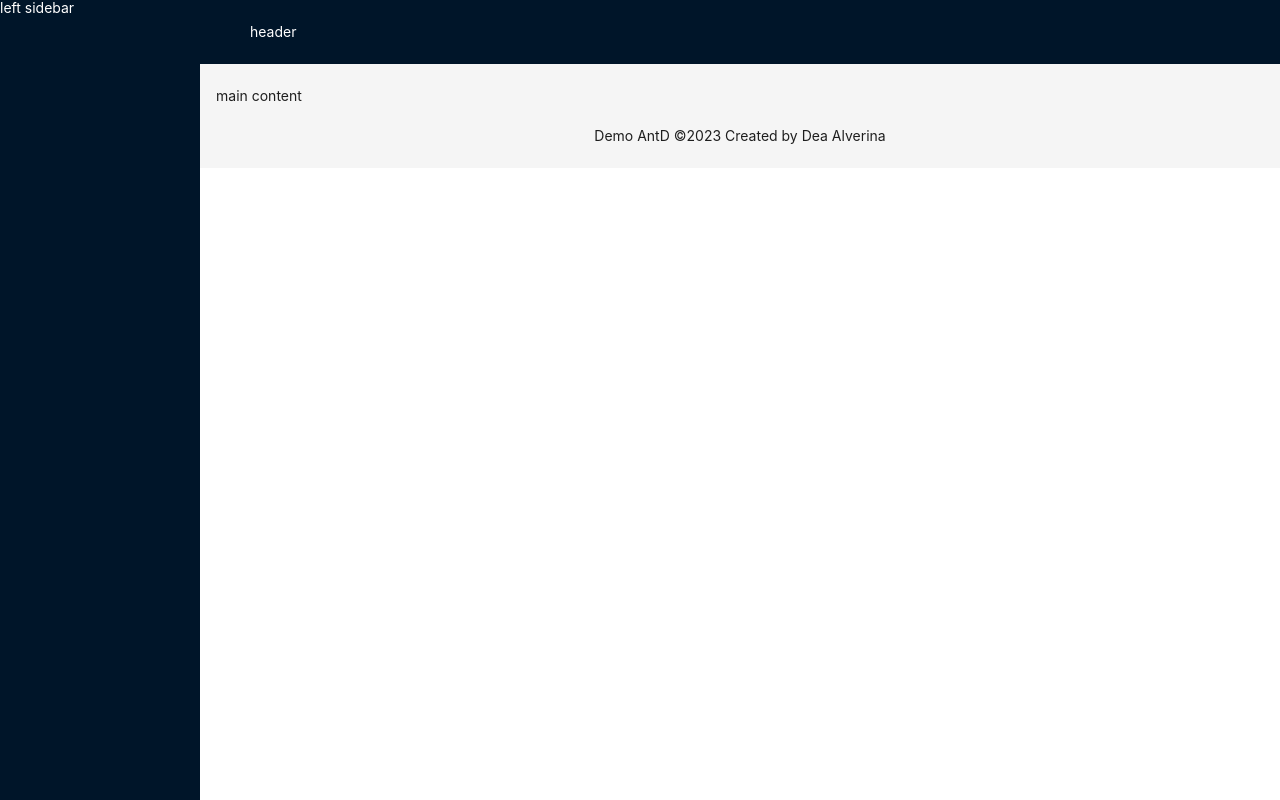
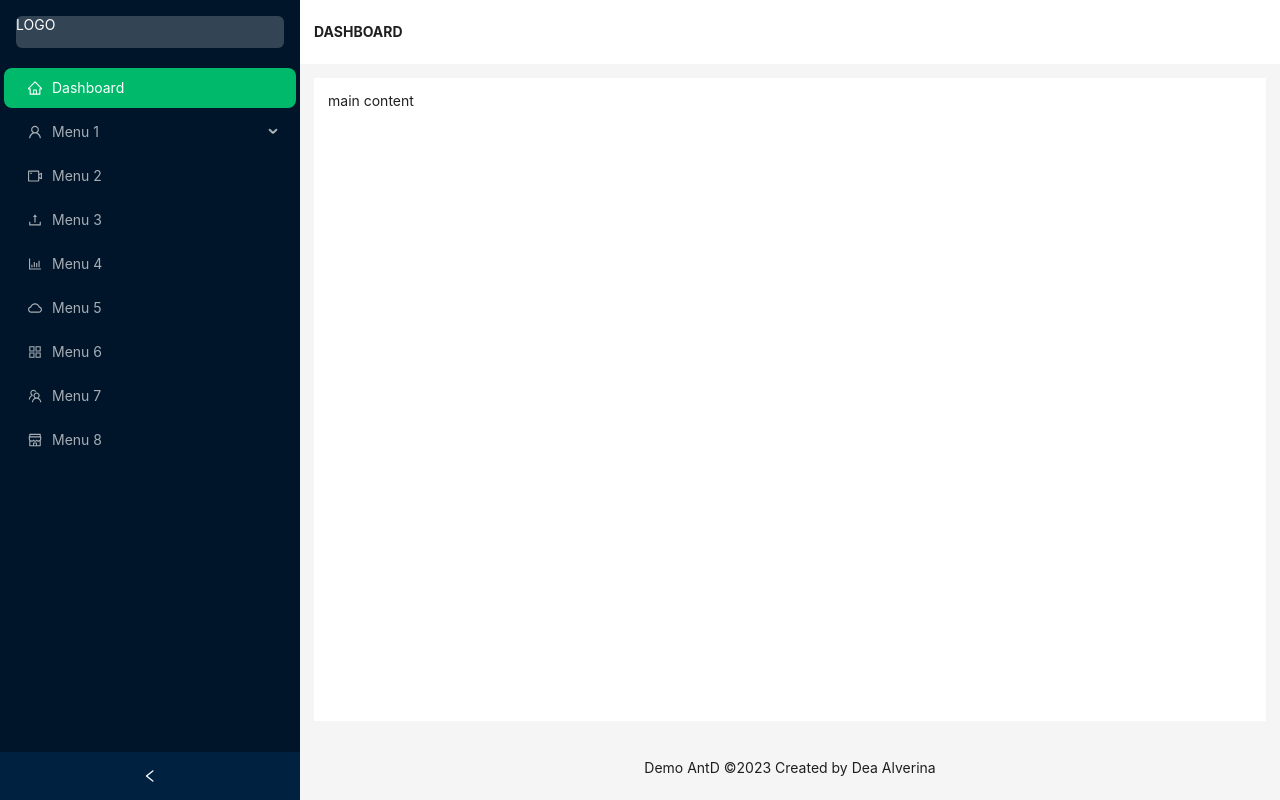
Before and after one commit to dealverina/antd-demo-ts, a React (Create React App) app: page / in a window 1280 px wide. Built offline with nearby package versions, Linux system fonts and the light colour scheme.

Commit message:
add menu on sidebar

```diff
--- a/src/App.css
+++ b/src/App.css
@@ -1,38 +1,8 @@
-.App {
-  text-align: center;
+.demo-logo-vertical {
+  height: 32px;
+  margin: 16px;
+  background: rgba(255, 255, 255, 0.2);
+  border-radius: 6px;
+  color: white;
+  textAlign: center;
 }
-
-.App-logo {
-  height: 40vmin;
-  pointer-events: none;
-}
-
-@media (prefers-reduced-motion: no-preference) {
-  .App-logo {
-    animation: App-logo-spin infinite 20s linear;
-  }
-}
-
-.App-header {
-  background-color: #282c34;
-  min-height: 100vh;
-  display: flex;
-  flex-direction: column;
-  align-items: center;
-  justify-content: center;
-  font-size: calc(10px + 2vmin);
-  color: white;
-}
-
-.App-link {
-  color: #61dafb;
-}
-
-@keyframes App-logo-spin {
-  from {
-    transform: rotate(0deg);
-  }
-  to {
-    transform: rotate(360deg);
-  }
-}
--- a/src/App.tsx
+++ b/src/App.tsx
@@ -1,34 +1,124 @@
-import { Layout } from 'antd';
-import React from 'react';
-import type { FC } from 'react';
-import 'antd/dist/reset.css';
-import './App.css';
+import React, { useState } from "react";
+import {
+  AppstoreOutlined,
+  BarChartOutlined,
+  CloudOutlined,
+  HomeOutlined,
+  ShopOutlined,
+  TeamOutlined,
+  UploadOutlined,
+  UserOutlined,
+  VideoCameraOutlined,
+} from "@ant-design/icons";
+import { Layout, Menu, theme } from "antd";
+import type { FC } from "react";
+import "./App.css";
+
+const { Header, Content, Footer, Sider } = Layout;
+
+export interface ItemInterface {
+  key: string;
+  icon?: any;
+  label: string;
+  children?: ItemInterface[];
+}
+
+const items: ItemInterface[] = [
+  {
+    key: "dashboard",
+    icon: React.createElement(HomeOutlined),
+    label: "Dashboard"
+  },
+  {
+    key: "1",
+    icon: React.createElement(UserOutlined),
+    label: "Menu 1",
+    children: [
+      {
+        key: "1-1",
+        label: "Children 1-1",
+        children: [
+          {
+            key: "1-1-1",
+            label: "Children 1-1-1",
+          },
+          {
+            key: "1-1-2",
+            label: "Children 1-1-2",
+          },
+        ],
+      },
+      {
+        key: "1-2",
+        label: "Children 1-2",
+      },
+    ],
+  },
+  { key: "2", icon: React.createElement(VideoCameraOutlined), label: "Menu 2" },
+  { key: "3", icon: React.createElement(UploadOutlined), label: "Menu 3" },
+  { key: "4", icon: React.createElement(BarChartOutlined), label: "Menu 4" },
+  { key: "5", icon: React.createElement(CloudOutlined), label: "Menu 5" },
+  { key: "6", icon: React.createElement(AppstoreOutlined), label: "Menu 6" },
+  { key: "7", icon: React.createElement(TeamOutlined), label: "Menu 7" },
+  { key: "8", icon: React.createElement(ShopOutlined), label: "Menu 8" },
+];
 
 const App: FC = () => {
-  const { Header, Content, Footer, Sider } = Layout;
+  const [collapsed, setCollapsed] = useState(false);
+  const [selectedMenu, setSelectedMenu] = useState("dashboard");
+  const {
+    token: { colorBgContainer },
+  } = theme.useToken();
+
+  const getActiveMenu = () => {
+    let activeMenu = "";
+
+    if (selectedMenu.includes("-")) {
+      console.log(selectedMenu)
+    } else {
+      const item = items.find((val) => val?.key === selectedMenu);
+      if (item) activeMenu = item.label;
+    }
+
+    return activeMenu;
+  };
 
   return (
-    <Layout hasSider>
+    <Layout style={{ minHeight: "100vh" }}>
       <Sider
-        style={{
-          overflow: 'auto',
-          height: '100vh',
-          position: 'fixed',
-          left: 0,
-          top: 0,
-          bottom: 0,
-          color: 'white'
-        }}
+        collapsible
+        collapsed={collapsed}
+        onCollapse={(value) => setCollapsed(value)}
+        width={300}
       >
-        left sidebar
+        <div className="demo-logo-vertical">LOGO</div>
+        <Menu
+          theme="dark"
+          mode="inline"
+          defaultSelectedKeys={[selectedMenu]}
+          items={items}
+          onClick={(e) => setSelectedMenu(e.key)}
+        />
       </Sider>
-      <Layout className="site-layout" style={{ marginLeft: 200 }}>
-        <Header style={{ color: 'white' }}>header</Header>
-        <Content style={{ margin: '24px 16px 0', overflow: 'initial' }}>main content</Content>
-        <Footer style={{ textAlign: 'center' }}>Demo AntD ©2023 Created by Dea Alverina</Footer>
+      <Layout>
+        <Header style={{ padding: "0 0 0 1em", background: colorBgContainer }}>
+          <b>{getActiveMenu().toUpperCase()}</b>
+        </Header>
+        <Content
+          style={{
+            margin: "1em",
+            padding: "1em",
+            background: colorBgContainer,
+          }}
+        >
+          main content
+        </Content>
+        <Footer style={{ textAlign: "center" }}>
+          Demo AntD ©2023 Created by Dea Alverina
+        </Footer>
       </Layout>
     </Layout>
-  )
-}
+  );
+};
 
 export default App;
```
